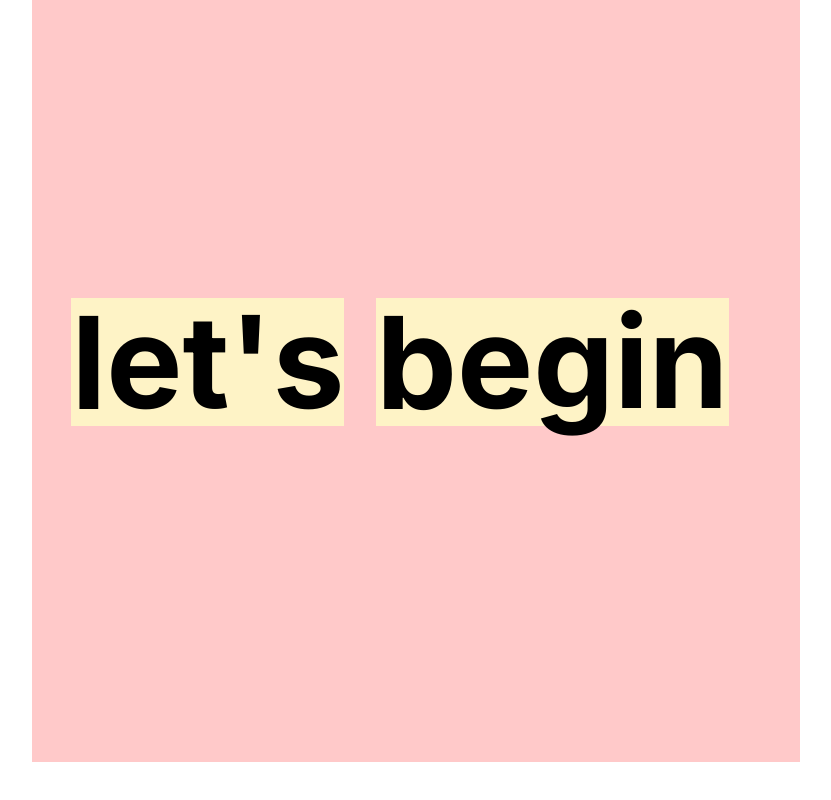
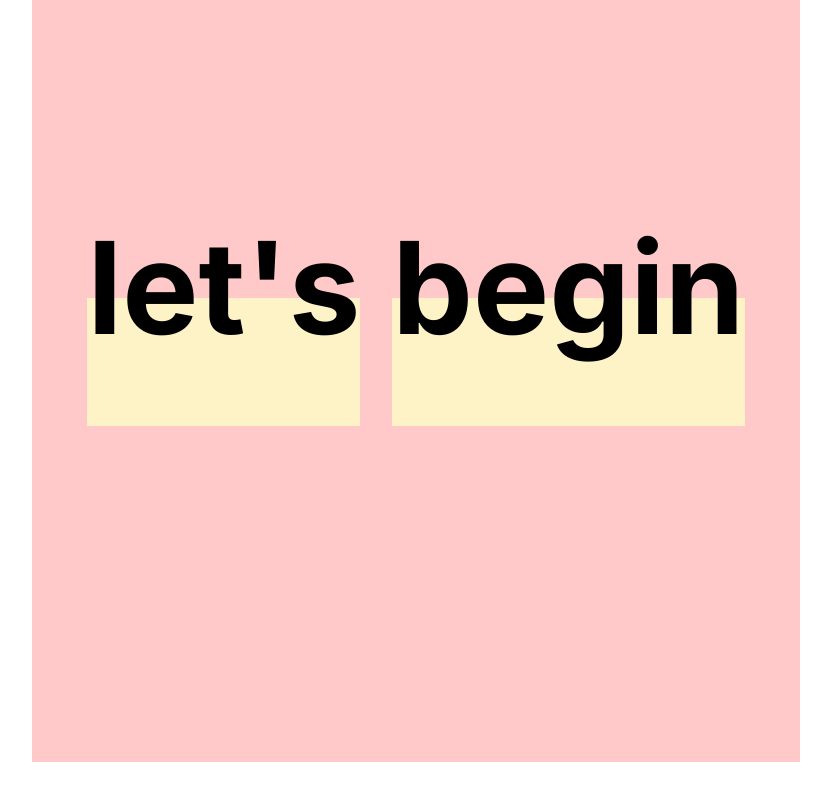
Before and after one commit to dark0crystal/rihal-om-fair-job-frontend, a Next.js app: page / in a window 1280 px wide. Shown: the part 1922-2722 px from the top of the page, without its empty margins (224-1055 px from the left). Built offline with nearby package versions, Linux system fonts and the light colour scheme.

Commit message:
animating text

```diff
--- a/src/app/page.tsx
+++ b/src/app/page.tsx
@@ -69,7 +69,7 @@ export default function Home() {
           <ImagesCard cardInfo={first} customStyle="" bgColor=""/>
         </motion.div>
 
-
+      {/* floating letters */}
         <div className="flex flex-col justify-center items-center w-screen h-[100vh] text-center">
           <Paragraph/>
         </div>
--- a/src/components/Motion/lettersFloating/Paragraph.tsx
+++ b/src/components/Motion/lettersFloating/Paragraph.tsx
@@ -5,7 +5,7 @@ import { useRef } from "react";
 
 
 export default function Paragraph(){
-    const paragraph = "let's begin "
+    const paragraph = "let's begin"
 
     const targetRef = useRef<HTMLDivElement>(null)
     const {scrollYProgress} =useScroll({
@@ -16,27 +16,22 @@ export default function Paragraph(){
     // const yb= useTransform(scrollYProgress ,[0 ,1],["-10%" , "100%"])
     // console.log(yb)
     // const left ="40%"
-
-
     const words  = paragraph.split(" ")
     return(
         <div ref={targetRef} className="flex flex-row flex-wrap justify-center items-center w-[60vw] gap-8 font-bold text-9xl h-full  bg-red-200 ">
         {words.map((word: any , index:number)=>{
             const character = word.split("")
             return(
-                <div key={index} className=" bg-amber-100 relative">
+                <h1 key={index} className="bg-amber-100">
                 {
-
                 character.map((char: any, index: number)=>{
-
                     const start  = index *10  ;
                     console.log(start)
                     const end =start *2 ;
                     console.log(end)
-
-                    return <Word  scrollYProgress={scrollYProgress} range={[start ,end]}  key={index}>{char}</Word>
+                    return <Word scrollYProgress={scrollYProgress} range={[start ,end]}  key={index}>{char}</Word>
                 })}
-            </div>
+            </h1>
             )
         })}
     </div>
@@ -44,12 +39,13 @@ export default function Paragraph(){
 }
 
 const Word =({children ,scrollYProgress, range }:any)=>{
-    const y= useTransform(scrollYProgress ,range,[0 , 1])
-    const x =0.4
-    const z =20
+    // const y= useTransform(scrollYProgress ,range,[0 , 1])
+    const y= useTransform(scrollYProgress ,[0.1 ,0.25 ,0.7,1],["0%","-55%","-70%","-80%"])
+    // const x =0.4
+    // const z =20
 
     return(
-        <motion.span  className="inline-block"  style={{y}}>
+        <motion.span  className="inline-block" style={{y}} >
             {children}
         </motion.span>
     )
```
